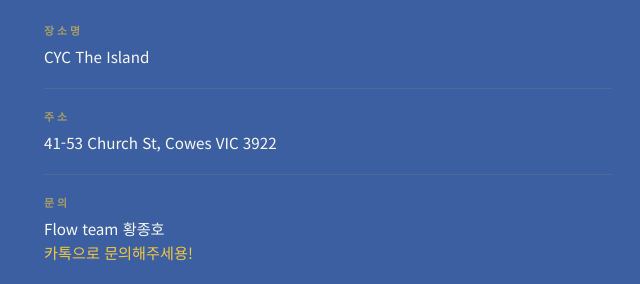
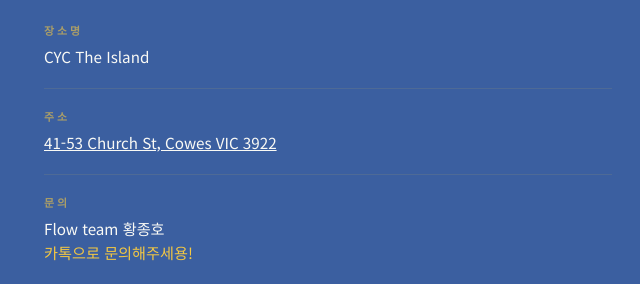
Before and after one commit to Ezekiel-Lee/EJEPCamp2026, a plain HTML site: page index.html in a window 1280 px wide. Shown: the part 4277-4561 px from the top of the page, 620-1260 px from the left. Drawn offline with Linux system fonts and the light colour scheme.

```diff
--- a/index.html
+++ b/index.html
@@ -702,9 +702,15 @@
         <div class="info-label">장소명</div>
         <div class="info-value">CYC The Island</div>
       </div>
-      <div class="info-item">
+     <div class="info-item">
         <div class="info-label">주소</div>
-        <div class="info-value">41-53 Church St, Cowes VIC 3922</div>
+        <div class="info-value">
+          <a href="https://maps.google.com/?q=41-53+Church+St,+Cowes+VIC+3922"
+            target="_blank"
+            style="color:inherit; text-decoration:underline; cursor:pointer;">
+            41-53 Church St, Cowes VIC 3922
+          </a>
+        </div>
       </div>
       <div class="info-item">
         <div class="info-label">문의</div>
```
